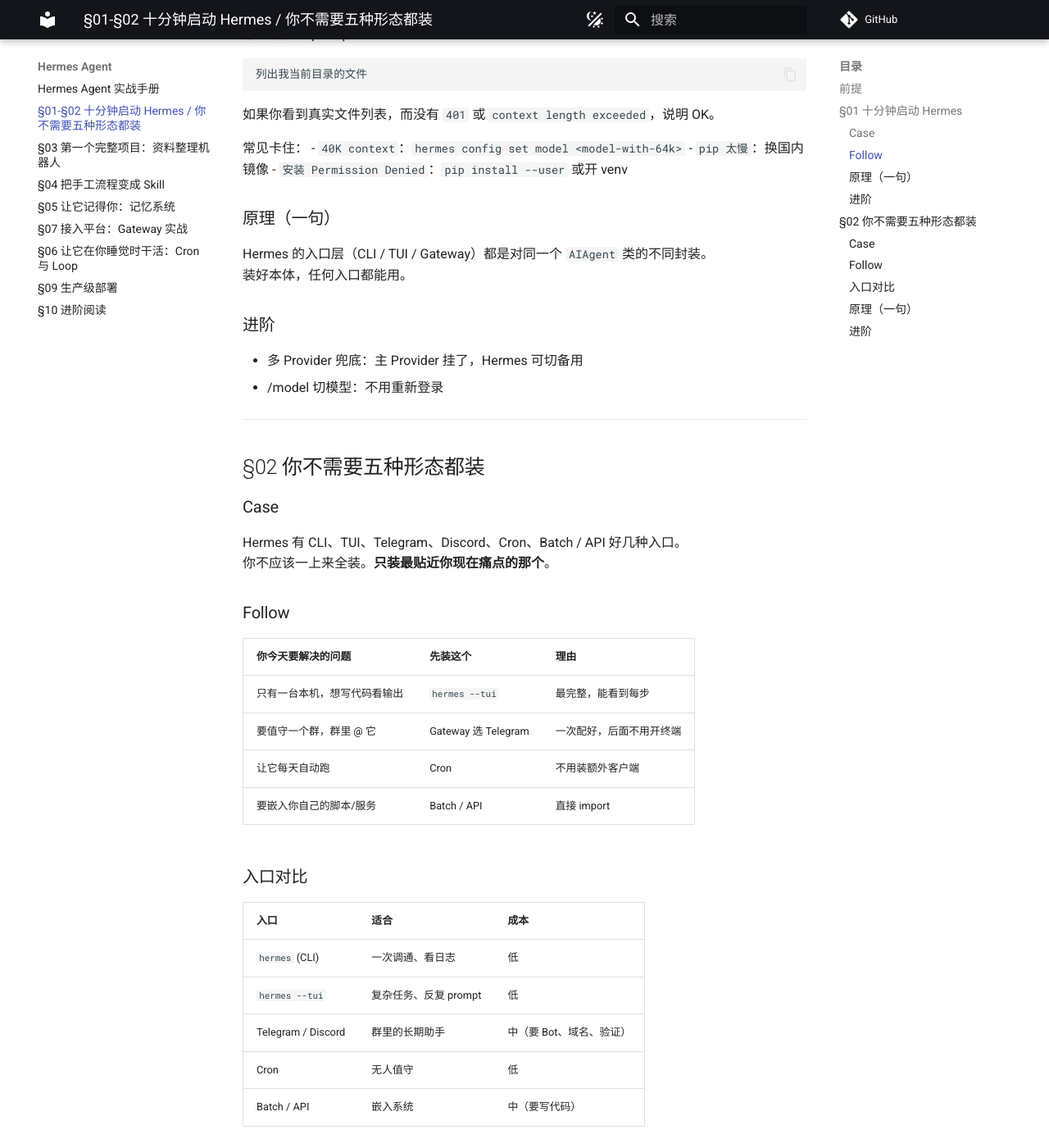
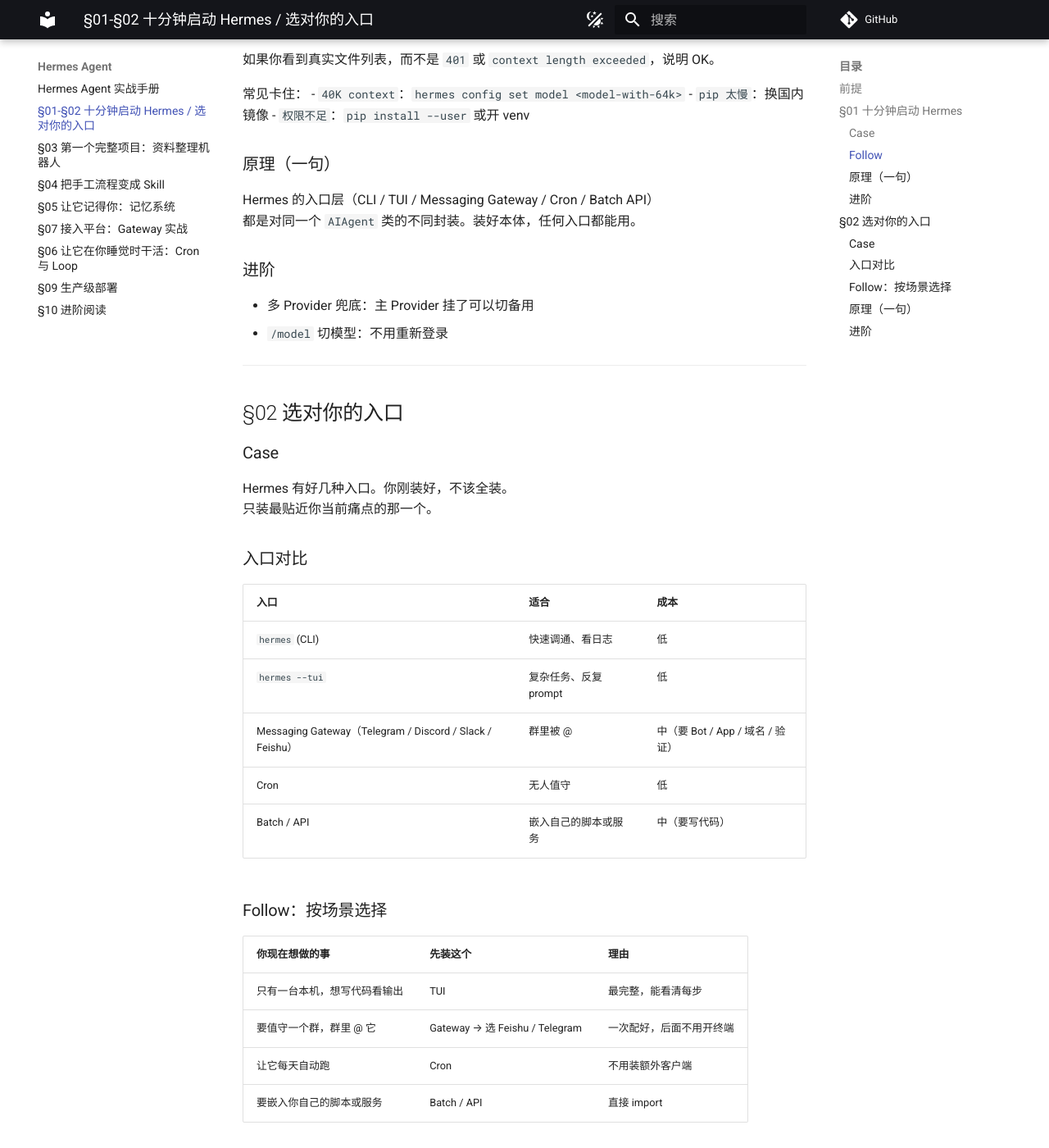
Before and after one commit to sujb/handbook, an MkDocs documentation site: the page built from docs/hermes-agent/getting-started.md, in a window 1280 px wide and 1400 px high, scrolled down 1124 px. Shown: the whole window at 82% size. Built offline with MkDocs 1.6.1 and Material for MkDocs 9.7.7, drawn with Linux system fonts in a browser that asks for light colours; comment, search, counter and statistics services are not loaded; some of the changed text lies outside the part shown.

Commit message:
docs: rewrite §01-§02 without five-forms framing; keep official entry surfaces

````diff
--- a/docs/hermes-agent/getting-started.md
+++ b/docs/hermes-agent/getting-started.md
@@ -1,16 +1,16 @@
-# §01-§02 十分钟启动 Hermes / 你不需要五种形态都装
+# §01-§02 十分钟启动 Hermes / 选对你的入口
 
-本节不是功能列表，是**最小可验证路径**：从零到跑出第一次有效对话，不超过 10 分钟。
-两件事是一样的：**装上、选对入口**。
-
----
-
-## 前提
+### 前提
 
 - 一台 Linux / macOS / WSL2
 - Python 3.11+
-- 最少 8GB 内存（本地模型权重另算）
+- 最少 8GB 内存（本机模型权重另算）
 - 需要 64K 上下文窗口的模型
+
+安装本体
+```bash
+pip install hermes-agent
+```
 
 ---
 
@@ -32,7 +32,6 @@ hermes --tui
 ```
 
 选 Provider：
-
 ```bash
 hermes model
 ```
@@ -43,55 +42,54 @@ hermes model
 3. 任何你账户里已有的 Chat Completions API Key
 
 第一次验证 prompt：
-
 ```
 列出我当前目录的文件
 ```
 
-如果你看到真实文件列表，而没有 `401` 或 `context length exceeded`，说明 OK。
+如果你看到真实文件列表，而不是 `401` 或 `context length exceeded`，说明 OK。
 
 常见卡住：
 - `40K context`：`hermes config set model <model-with-64k>`
 - `pip 太慢`：换国内镜像
-- `安装 Permission Denied`：`pip install --user` 或开 venv
+- `权限不足`：`pip install --user` 或开 venv
 
 ### 原理（一句）
 
-Hermes 的入口层（CLI / TUI / Gateway）都是对同一个 `AIAgent` 类的不同封装。
-装好本体，任何入口都能用。
+Hermes 的入口层（CLI / TUI / Messaging Gateway / Cron / Batch API）
+都是对同一个 `AIAgent` 类的不同封装。装好本体，任何入口都能用。
 
 ### 进阶
 
-- 多 Provider 兜底：主 Provider 挂了，Hermes 可切备用
-- /model 切模型：不用重新登录
+- 多 Provider 兜底：主 Provider 挂了可以切备用
+- `/model` 切模型：不用重新登录
 
 ---
 
-## §02 你不需要五种形态都装
+## §02 选对你的入口
 
 ### Case
 
-Hermes 有 CLI、TUI、Telegram、Discord、Cron、Batch / API 好几种入口。
-你不应该一上来全装。**只装最贴近你现在痛点的那个**。
-
-### Follow
-
-| 你今天要解决的问题 | 先装这个 | 理由 |
-|---------------------|----------|------|
-| 只有一台本机，想写代码看输出 | `hermes --tui` | 最完整，能看到每步 |
-| 要值守一个群，群里 @ 它 | Gateway 选 Telegram | 一次配好，后面不用开终端 |
-| 让它每天自动跑 | Cron | 不用装额外客户端 |
-| 要嵌入你自己的脚本/服务 | Batch / API | 直接 import |
+Hermes 有好几种入口。你刚装好，不该全装。
+只装最贴近你当前痛点的那一个。
 
 ### 入口对比
 
 | 入口 | 适合 | 成本 |
 |------|------|------|
-| `hermes` (CLI) | 一次调通、看日志 | 低 |
+| `hermes` (CLI) | 快速调通、看日志 | 低 |
 | `hermes --tui` | 复杂任务、反复 prompt | 低 |
-| Telegram / Discord | 群里的长期助手 | 中（要 Bot、域名、验证） |
+| Messaging Gateway（Telegram / Discord / Slack / Feishu） | 群里被 @ | 中（要 Bot / App / 域名 / 验证） |
 | Cron | 无人值守 | 低 |
-| Batch / API | 嵌入系统 | 中（要写代码） |
+| Batch / API | 嵌入自己的脚本或服务 | 中（要写代码） |
+
+### Follow：按场景选择
+
+| 你现在想做的事 | 先装这个 | 理由 |
+|----------------|----------|------|
+| 只有一台本机，想写代码看输出 | TUI | 最完整，能看清每步 |
+| 要值守一个群，群里 @ 它 | Gateway → 选 Feishu / Telegram | 一次配好，后面不用开终端 |
+| 让它每天自动跑 | Cron | 不用装额外客户端 |
+| 要嵌入你自己的脚本或服务 | Batch / API | 直接 import |
 
 ### 原理（一句）
 
@@ -99,8 +97,8 @@ Profile 隔离。每个入口可以绑一个独立 `~/.hermes/` 目录，技能
 
 ### 进阶
 
-- 一台 VPS 上：CLI 跑开发任务，Cron 跑定时任务
-- Gateway 后面接多个 Profile，不同群对应不同 Persona
+- 一台 VPS 上：TUI 跑开发任务，Cron 跑定时任务
+- Gateway 后面接多个 Profile，不同群对应不同助手人格
 
 ---
 
````
Also changed, not shown: other parts of docs/hermes-agent/getting-started.md (+1 -1 lines).
